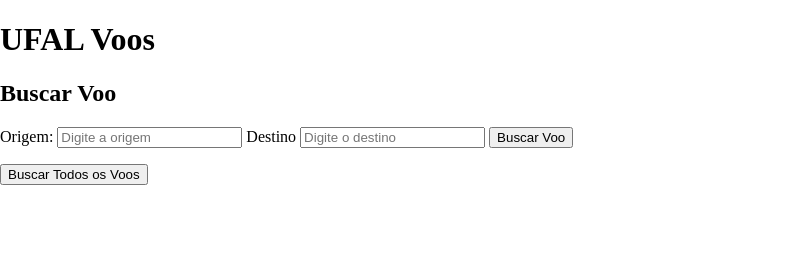
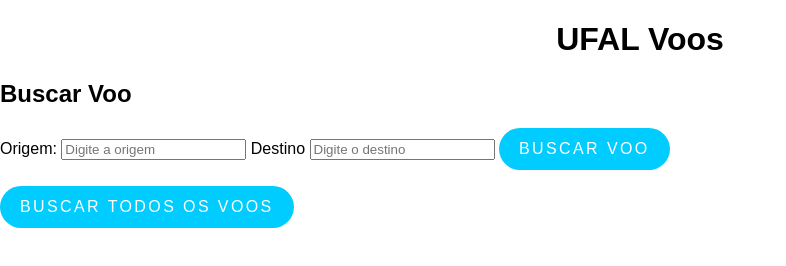
Before and after one commit to AdsonBruno/webservice-air-ticket-sales, a website: page front-end/public/index.html in a window 1280 px wide. Shown: the whole page, without its empty margins (0-786 px from the left). Drawn offline with nearby package versions, Linux system fonts and the light colour scheme.

Commit message:
feat: add styling to search buttons

```diff
--- a/front-end/public/styles.css
+++ b/front-end/public/styles.css
@@ -12,6 +12,36 @@ html {
 body {
   margin: 0;
   padding: 0;
+  font-family: Arial, Helvetica, sans-serif;
+}
+
+.title {
+  text-align: center;
+  font-family: Arial, Helvetica, sans-serif;
+}
+
+button {
+  display: inline-block;
+  padding: 0.75rem 1.25rem;
+  border-radius: 10rem;
+  color: #fff;
+  text-transform: uppercase;
+  font-size: 1rem;
+  letter-spacing: 0.15rem;
+  transition: all 0.3s;
+  position: relative;
+  overflow: hidden;
+  z-index: 1;
+  background-color: #0cf;
+  border: none;
+}
+
+button:hover {
+  background-color: #0476d9;
+}
+
+button:focus {
+  outline: none;
 }
 
 #flightList {
```
